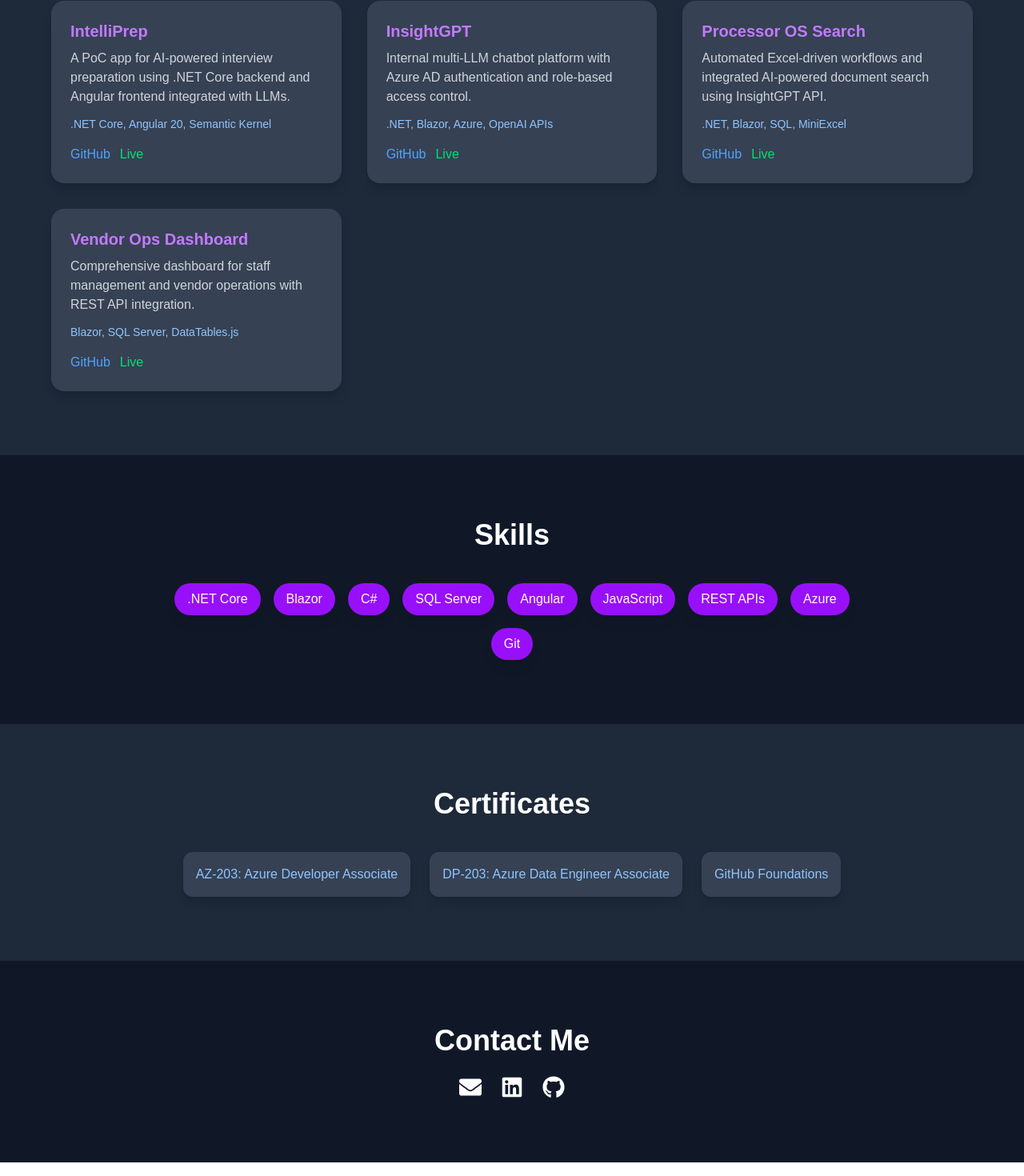
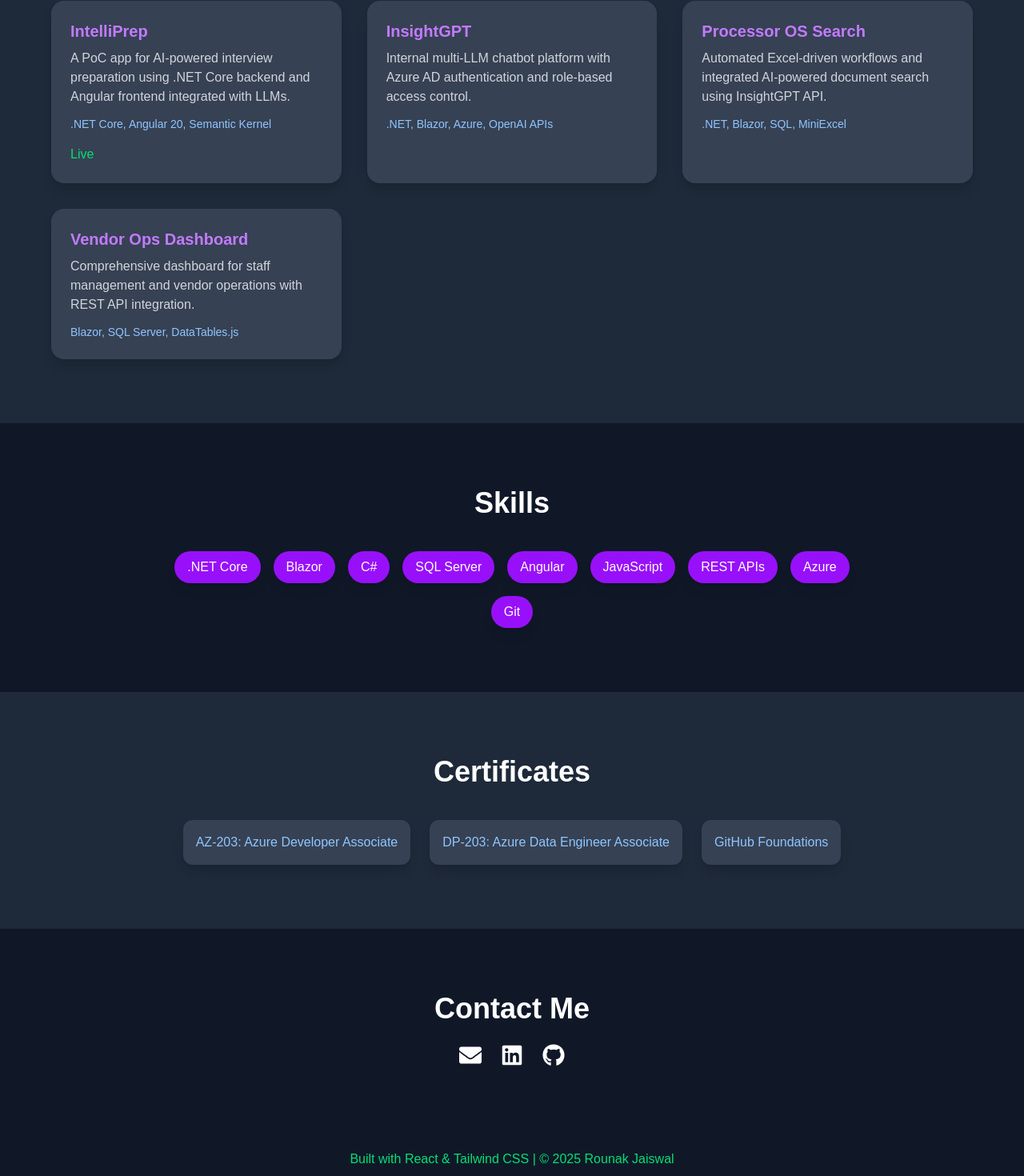
Before and after one commit to Rounakj29/rj-portfolio-react, a React (Vite) app: page / in a window 1280 px wide. Shown: the part 1303-2773 px from the top of the page at 80% size. Built offline with nearby package versions, Linux system fonts and the light colour scheme.

Commit message:
Update project links and add footer to App component; clean up index.css

```diff
--- a/src/App.jsx
+++ b/src/App.jsx
@@ -20,7 +20,7 @@ export default function App() {
       description:
         "A PoC app for AI-powered interview preparation using .NET Core backend and Angular frontend integrated with LLMs.",
       github: "#",
-      live: "#",
+      live: "https://intelli-prep.netlify.app/",
     },
     {
       name: "InsightGPT",
@@ -137,11 +137,13 @@ export default function App() {
               <div className="mt-3 text-sm text-blue-300">
                 {proj.stack.join(", ")}
               </div>
-              <div className="mt-4 flex gap-3">
-                <a href={proj.github} className="text-blue-400 hover:underline">
+             <div
+                className={`mt-4 flex gap-3 ${proj.github === "#" && proj.live === "#" ? "hidden" : ""}`}
+              >
+                <a href={proj.github} className={`text-blue-400 hover:underline ${proj.github === "#" ? "hidden" : ""}`}>
                   GitHub
                 </a>
-                <a href={proj.live} className="text-green-400 hover:underline">
+                <a href={proj.live} className={`text-green-400 hover:underline ${proj.live === "#" ? "hidden" : ""}`}>
                   Live
                 </a>
               </div>
@@ -212,6 +214,10 @@ export default function App() {
           </a>
         </div>
       </section>
+        {/* Footer */}
+        <footer className="py-6 text-center text-green-400 bg-gray-900">
+          Built with React & Tailwind CSS | &copy; {new Date().getFullYear()} Rounak Jaiswal
+        </footer>
     </div>
   );
 }
--- a/src/index.css
+++ b/src/index.css
@@ -1,13 +1,10 @@
 @import "tailwindcss";
 
-@import "tailwindcss";
 
 :root {
   --background: #ffffff;
   --foreground: #171717;
-}
 
-@theme inline {
   --color-background: var(--background);
   --color-foreground: var(--foreground);
   --font-sans: var(--font-geist-sans);
```
